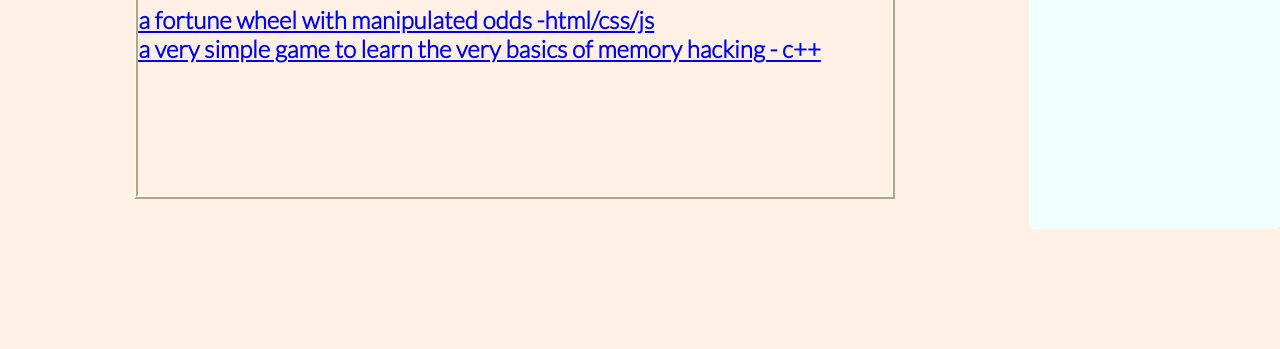
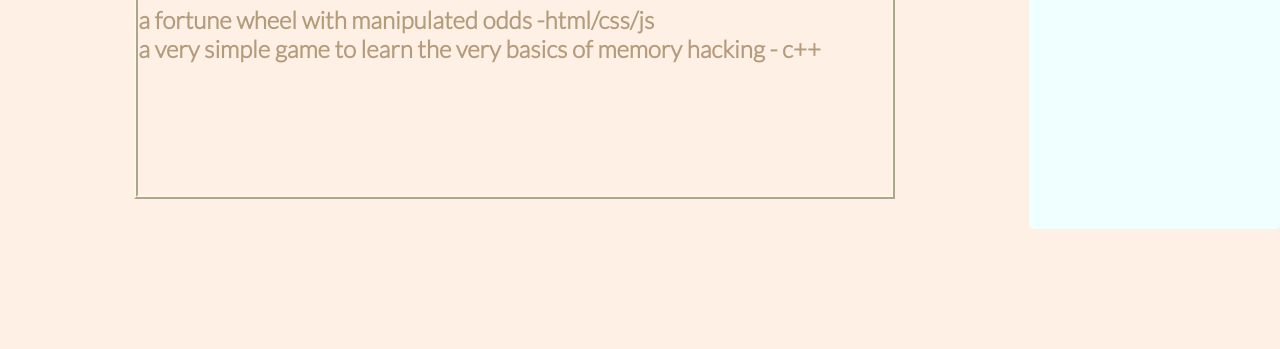
Before and after one commit to mwojd/reallySimplePortfolio, a plain HTML site: page index.html in a window 1280 px wide. Shown: the part 451-800 px from the top of the page. Drawn offline with Linux system fonts and the light colour scheme.

Commit message:
changed style of <a>

```diff
--- a/css/main.css
+++ b/css/main.css
@@ -68,3 +68,11 @@ head,body {
     width: 2%;
     height: 2%;
 }
+.content a {
+    all:unset;
+    cursor: pointer;
+    color:rgb(180, 155, 123);
+}
+.content a:hover {
+    font-style: italic;
+}
```
